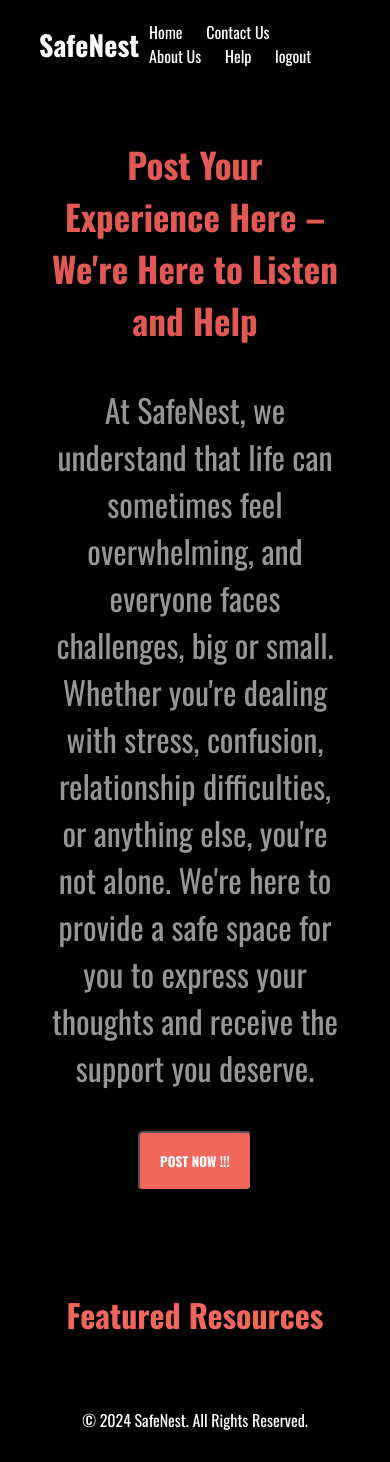
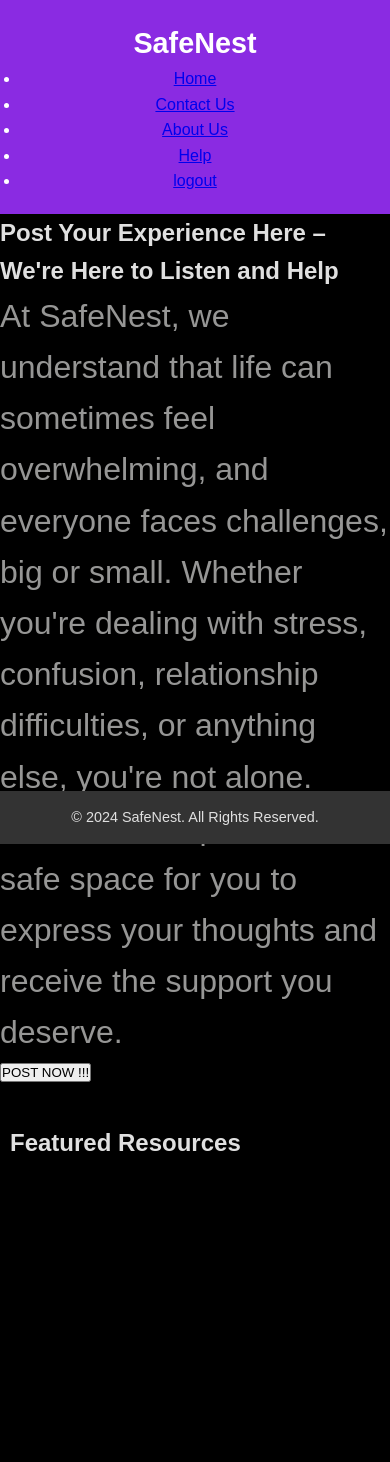
Before and after one commit to adithyakrishnapn/safenest, a Node server app: page /dashboard/community in a window 390 px wide. After the commit the page ends 1151 px from the top, so only its background shows below. Run offline with Node 20, Linux system fonts and the light colour scheme; the visitor is signed in with stand-in values (Sample User, id 1); data that the repository does not hold is empty; some libraries are stand-ins or nearby versions.

Commit message:
Almost done :)

```diff
--- a/Public/educational.css
+++ b/Public/educational.css
@@ -1,133 +1,125 @@
-/* Reset some basic styles */
+/* Reset styles */
 * {
     margin: 0;
     padding: 0;
     box-sizing: border-box;
 }
 
-/* Body and layout settings */
+/* Basic layout */
 body {
-    font-family: "Oswald", sans-serif;
-    font-optical-sizing: auto;
-
-    font-style: normal;
-    background-color:black;
-    color: #333;
+    font-family: Arial, sans-serif;
+    color: #e0e0e0;
+    background-color: #000;
+    line-height: 1.6;
+    height: 100vh;
 }
 
-/* Header Styles */
-header {
-    background-color: black;
-    color: white;
-    padding: 20px 0;
-    box-shadow: 0 4px 6px rgba(0, 0, 0, 0.1);
+/* Violet-blue accent color */
+:root {
+    --accent-color: #8a2be2; /* Violet-blue */
 }
 
-header .container {
-    width: 80%;
-    margin: 0 auto;
-    display: flex;
-    justify-content: space-between;
-    align-items: center;
-}
-
-.container{
-    background-color: black;
+header {
+    background-color: var(--accent-color);
+    color: #fff;
+    padding: 20px;
+    text-align: center;
 }
 
 header h1 {
-    font-size: 28px;
+    font-size: 2.2rem;
+    font-weight: 600;
 }
 
-nav ul {
-    list-style: none;
-}
-#butt{
-    margin-top: 40px;
-    background-color: #f1675c;
-    color: white;
-    padding: 10px 20px;
-    text-decoration: none;
-    border-radius: 5px;
-    font-weight: bolder;
-    height: 60px;
-    font-family:"Oswald", sans-serif;
-}
-nav ul li {
-    display: inline-block;
-    margin: 0 10px;
-}
-
-nav ul li a {
-    color: white;
-    text-decoration: none;
-    font-size: 16px;
-}
-
-/* Resources Section */
+/* Resources section */
 .resources {
-    background-color: black;
-    padding: 50px 0;
+    max-width: 1200px;
+    margin: 30px auto;
+    padding: 0 20px;
+    text-align: center;
 }
 
 .resources h2 {
-    text-align: center;
-    font-size: 32px;
+    font-size: 1.8rem;
+    color: #e0e0e0;
     margin-bottom: 20px;
-    color: #f1675c;
+    text-align: left;
+    font-weight: 700;
 }
 
-.resource-card {
-    background-color: #f4f4f4;
-    padding: 20px;
+/* Video card styles */
+.video-card {
+    display: inline-block;
+    width: 300px;
     margin: 15px;
-    border-radius: 5px;
-    box-shadow: 0 4px 8px rgba(0, 0, 0, 0.1);
-    text-align: center;
+    background-color: #1c1c1c;
+    border-radius: 8px;
+    box-shadow: 0 4px 8px rgba(0, 0, 0, 0.3);
+    transition: transform 0.3s ease, box-shadow 0.3s ease;
 }
 
-.resource-card h3 {
-    font-size: 24px;
-    color: #f1675c;
+.video-card:hover {
+    transform: translateY(-5px);
+    box-shadow: 0 8px 16px rgba(0, 0, 0, 0.5);
 }
 
-.resource-card p {
-    font-size: 16px;
-    margin: 10px 0;
-    color: #333;
+.video-card img {
+    width: 100%;
+    border-radius: 8px 8px 0 0;
+    height: 170px;
+    object-fit: cover;
 }
 
-.resource-card .btn {
-    background-color: #f1675c;
-    color: white;
-    padding: 10px 20px;
-    text-decoration: none;
-    border-radius: 5px;
+.video-card h3 {
+    font-size: 1.2rem;
+    color: var(--accent-color);
+    padding: 15px;
     font-weight: bold;
 }
 
-.resource-card .btn:hover {
-    background-color: #e15854;
+.video-card a {
+    display: block;
+    color: inherit;
+    text-decoration: none;
 }
 
-/* Footer Styles */
+.video-card a:hover h3 {
+    text-decoration: underline;
+}
+
+/* Footer */
 footer {
     background-color: #333;
-    color: white;
-    padding:  0;
-    margin-bottom: 30px;
+    color: #e0e0e0;
     text-align: center;
+    padding: 15px;
+    font-size: 0.9rem;
+    position: fixed;
+    width: 100%;
+    bottom: 0;
 }
 
-#head{
-    color: #e15854;
-    font-weight:bolder;
-    margin-bottom: 40px;
-    font-size: 35px;
+footer p {
+    font-weight: 400;
 }
 
-.help{
-    margin: 50px;
-    text-align: center;
+/* Responsive design */
+@media (max-width: 768px) {
+    .resources {
+        padding: 10px;
+    }
 
+    .video-card {
+        width: 100%;
+        max-width: 100%;
+        margin: 15px 0;
+    }
+
+    header h1 {
+        font-size: 1.8rem;
+    }
+
+    .resources h2 {
+        font-size: 1.5rem;
+    }
 }
--- a/Routes/dashboard.js
+++ b/Routes/dashboard.js
@@ -1,7 +1,8 @@
 const express = require('express');
 const router = express.Router();
 const helper = require('../helpers/userhelper');
-
+const axios = require('axios');
+const youtubeApiKey = 'AIzaSyBgc4MjhcdoMuHyBJjagdfGKf-DL9TLUBY'; // Replace with your YouTube API key
 
 
 const loggedin = (req,res,next)=>{
@@ -83,16 +84,44 @@
 });
 
 
+
 router.get('/resources', async (req, res) => {
     try {
+        // Fetch articles from the database
         let articles = await helper.FetchArticles();
-        console.log(articles); // This will log all articles fetched from the database
-        res.render('er', { articles });
+        console.log(articles); // Log fetched articles
+
+        // Define a search query for YouTube videos related to women’s empowerment, self-defense, etc.
+        const searchQuery = "self-defense for women";
+
+        // Fetch YouTube videos related to the search query
+        const youtubeResponse = await axios.get(`https://www.googleapis.com/youtube/v3/search`, {
+            params: {
+                part: 'snippet',
+                q: searchQuery,
+                type: 'video',
+                key: youtubeApiKey,
+                maxResults: 3
+            }
+        });
+
+        // Format the YouTube video data for easier use in the template
+        const videoResults = youtubeResponse.data.items.map(item => ({
+            title: item.snippet.title,
+            videoId: item.id.videoId,
+            thumbnail: item.snippet.thumbnails.default.url
+        }));
+
+        // Render the `er` page with both articles and YouTube video recommendations
+        res.render('er', { articles, videoResults });
     } catch (err) {
-        console.error("Error fetching articles:", err);
-        res.status(500).send("Error fetching articles");
+        console.error("Error fetching articles or YouTube videos:", err.response ? err.response.data : err.message);
+        res.status(500).send("Error fetching resources.");
     }
 });
+
+module.exports = router;
+
 
 router.get('/view:id',async(req,res)=>{
   try{
```
Also changed, not shown: views/er.hbs (+10 -27 lines).
